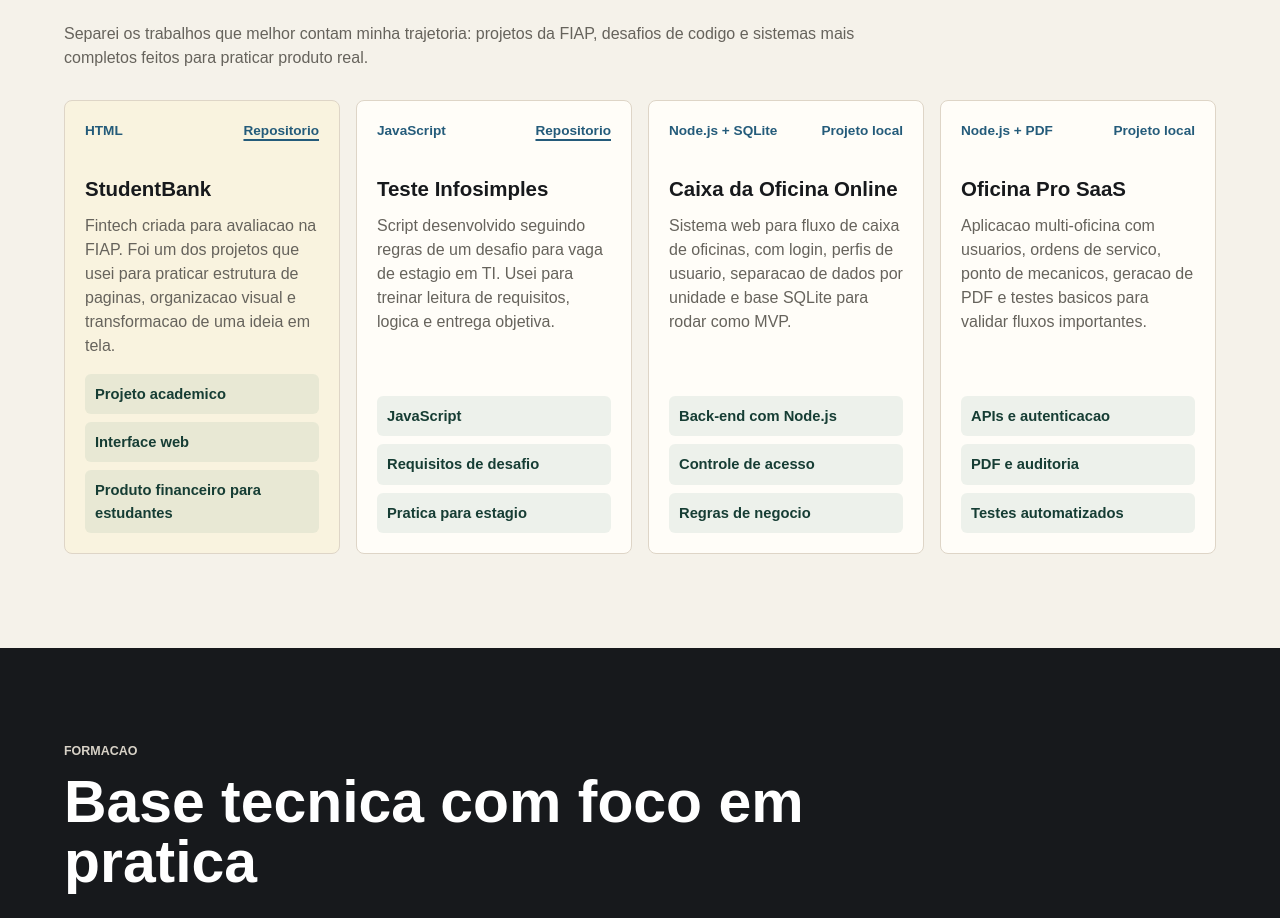
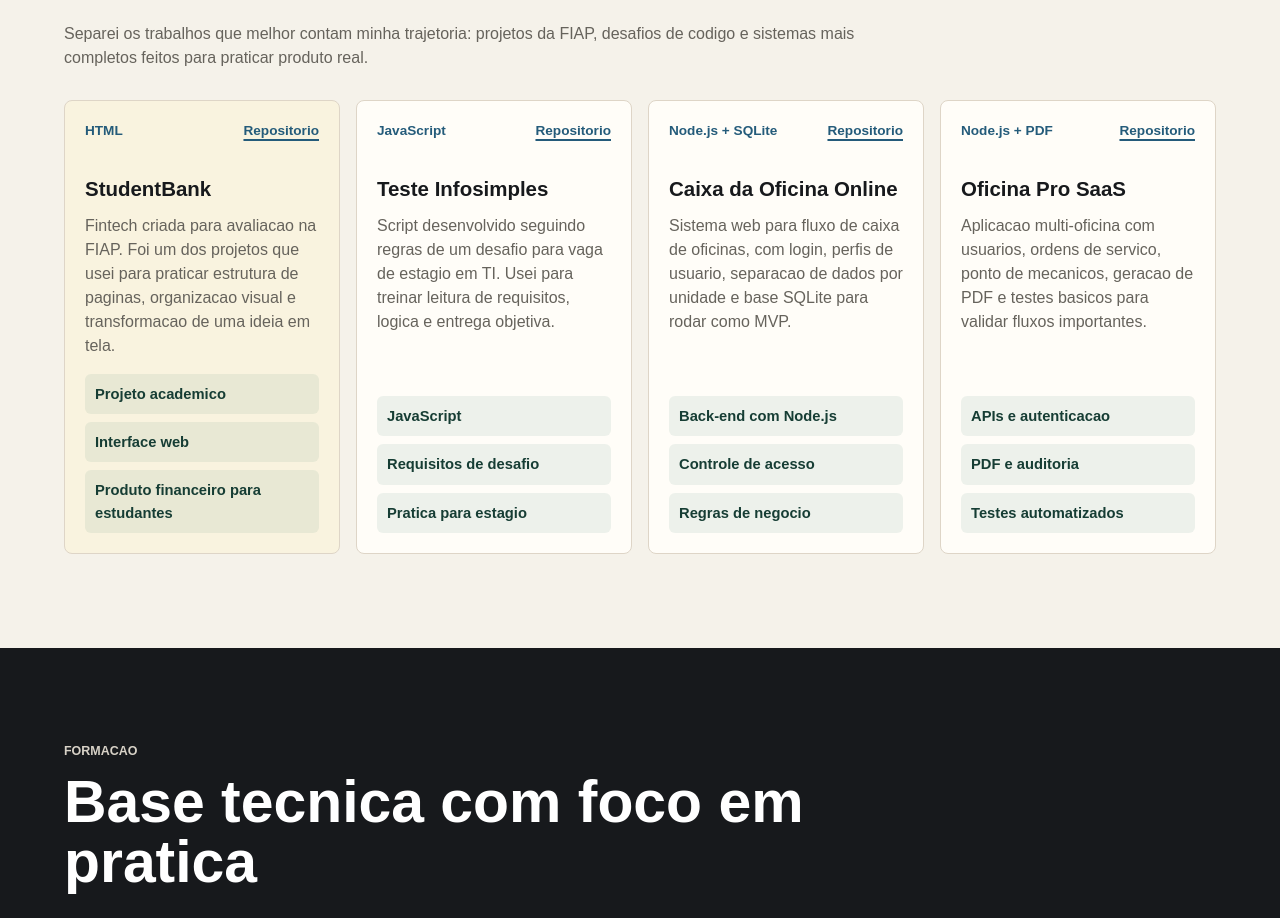
Before and after one commit to alej404T/alej404T.github.io, a plain HTML site: page index.html in a window 1280 px wide. Shown: the part 1240-2158 px from the top of the page. Drawn offline with Linux system fonts and the light colour scheme.

Commit message:
Atualiza links dos projetos

```diff
--- a/index.html
+++ b/index.html
@@ -122,7 +122,7 @@
         <article class="project-card">
           <div class="project-top">
             <span>Node.js + SQLite</span>
-            <span>Projeto local</span>
+            <a href="https://github.com/alej404T/caixa-oficina-online" target="_blank" rel="noreferrer">Repositorio</a>
           </div>
           <h3>Caixa da Oficina Online</h3>
           <p>
@@ -139,7 +139,7 @@
         <article class="project-card">
           <div class="project-top">
             <span>Node.js + PDF</span>
-            <span>Projeto local</span>
+            <a href="https://github.com/alej404T/oficina-pro-saas" target="_blank" rel="noreferrer">Repositorio</a>
           </div>
           <h3>Oficina Pro SaaS</h3>
           <p>
```
Also changed, not shown: 2 other files.
